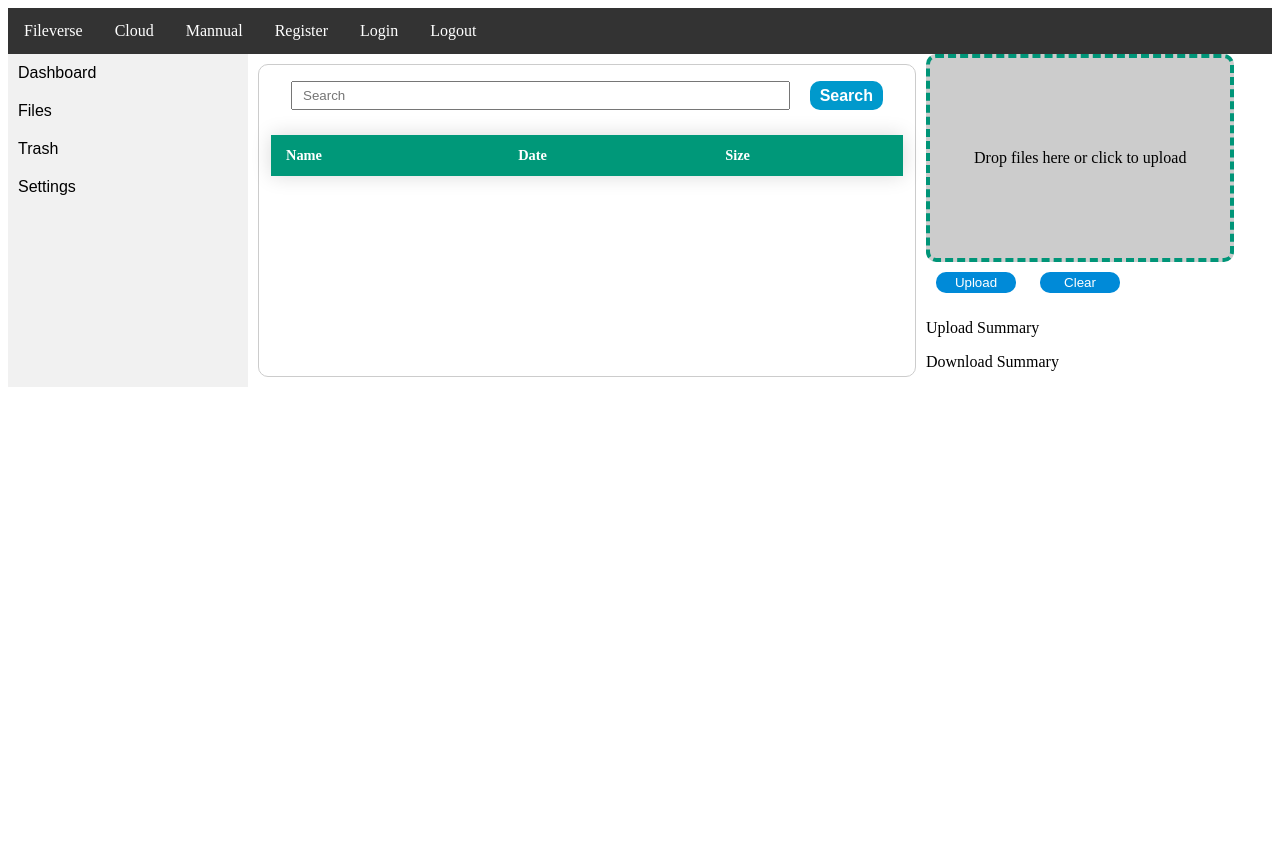
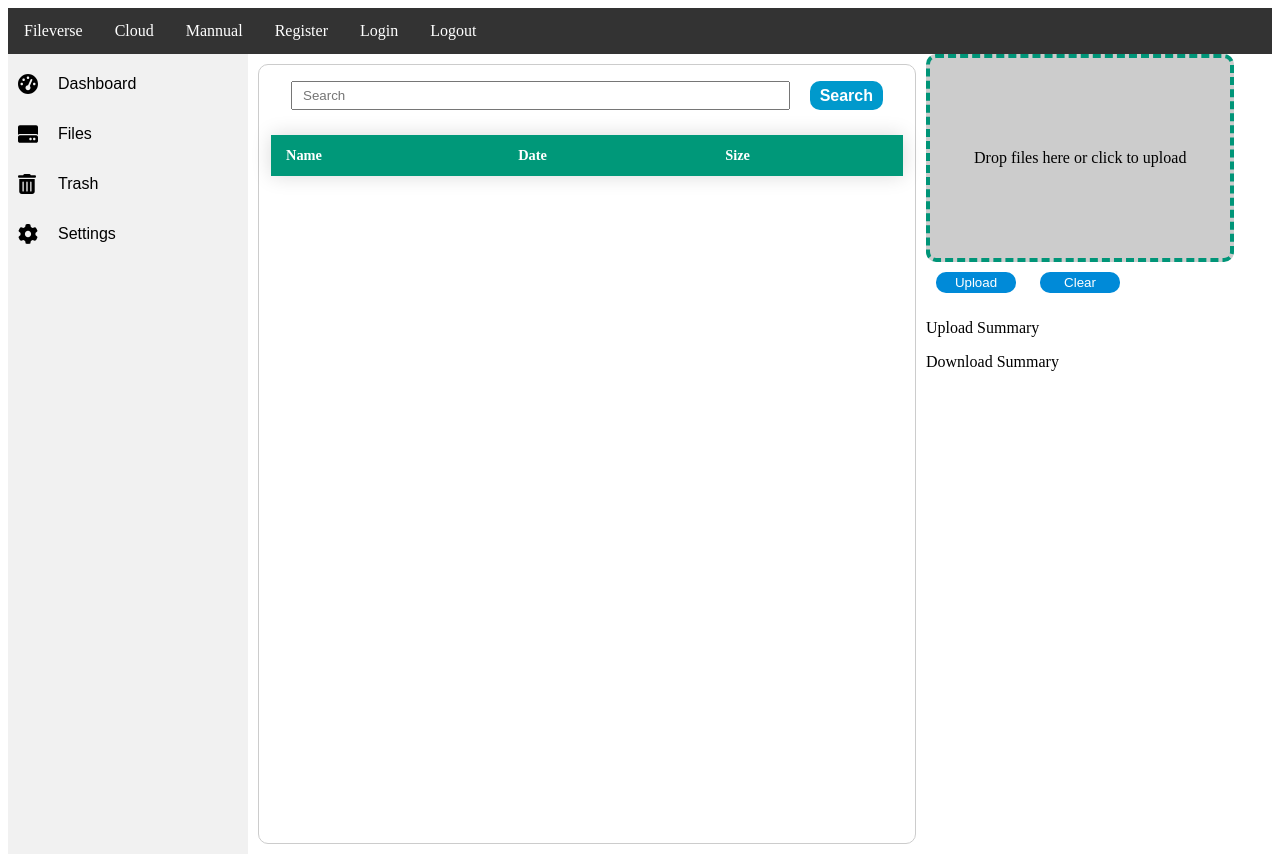
Before and after one commit to rockjia1996/fileverse, a Flask app: page /files in a window 1280 px wide. Before the commit the page ends 387 px from the top, so only its background shows below. Run offline with Flask 2, Linux system fonts and the light colour scheme; lists and menus that the app fills with data are empty.

Commit message:
Add icons for the tabs.

```diff
--- a/fileverse/static/css/base.css
+++ b/fileverse/static/css/base.css
@@ -58,4 +58,5 @@
 /* Page Content */
 .page-content{
     display: flex;
+    height: 100%;
 }
--- a/fileverse/static/css/tabs.css
+++ b/fileverse/static/css/tabs.css
@@ -7,11 +7,14 @@
   overflow: hidden;
   background-color: #f1f1f1;
   width: 15rem;
+  height: 100vh;
   border:none;
 
 }
 
 .tab__link {
+  display: flex;
+  align-items: center;
   background-color: #f1f1f1;
   border: none;
   outline: none;
@@ -24,6 +27,8 @@
   text-align: left;
 
   font-size: medium;
+
+  margin-top: 10px;
 
 }
 
@@ -44,3 +49,36 @@
   border-radius: 10px;
   width: 50%;
 }
+
+.tab__link span {
+  padding-left: 20px;
+}
+
+.dashboard-icon {
+  width: 20px;
+  height: 20px;
+  background-image: url("/static/img/dashboard.svg");
+  background-repeat: no-repeat;
+
+}
+
+.files-icon {
+  width: 20px;
+  height: 20px;
+  background-image: url("/static/img/drive.svg");
+  background-repeat: no-repeat;
+}
+
+.trash-icon {
+  width: 20px;
+  height: 20px;
+  background-image: url("/static/img/trash.svg");
+  background-repeat: no-repeat;
+}
+
+.settings-icon {
+  width: 20px;
+  height: 20px;
+  background-image: url("/static/img/settings.svg");
+  background-repeat: no-repeat;
+}
--- a/fileverse/templates/files/files.html
+++ b/fileverse/templates/files/files.html
@@ -15,10 +15,25 @@
 <div class="page-content">
   <!-- Sidebar -->
   <div class="tab">
-    <button class="tab__link">Dashboard</button>
-    <button class="tab__link" onclick="openTab(event, 'file-table');" id="file-tab">Files</button>
-    <button class="tab__link">Trash</button>
-    <button class="tab__link">Settings</button>
+    <button class="tab__link">
+      <svg class="dashboard-icon"></svg>
+      <span>Dashboard</span>
+    </button>
+
+    <button class="tab__link" onclick="openTab(event, 'file-table');" id="file-tab">
+      <svg class="files-icon"></svg>
+      <span>Files</span>
+
+    </button>
+    <button class="tab__link">
+     <svg class="trash-icon"></svg>
+     <span>Trash</span>
+    </button>
+
+    <button class="tab__link">
+      <svg class="settings-icon"></svg>
+      <span>Settings</span>
+    </button>
   </div>
 
   <div class="tabcontent" id="file-table" style="display: block;">
```
Also changed, not shown: fileverse/static/img/dashboard.svg (added), fileverse/static/img/drive.svg (added), fileverse/static/img/files.svg (added), fileverse/static/img/filter.svg (added), fileverse/static/img/search.svg (added), fileverse/static/img/settings.svg (added), fileverse/static/img/trash.svg (added).
